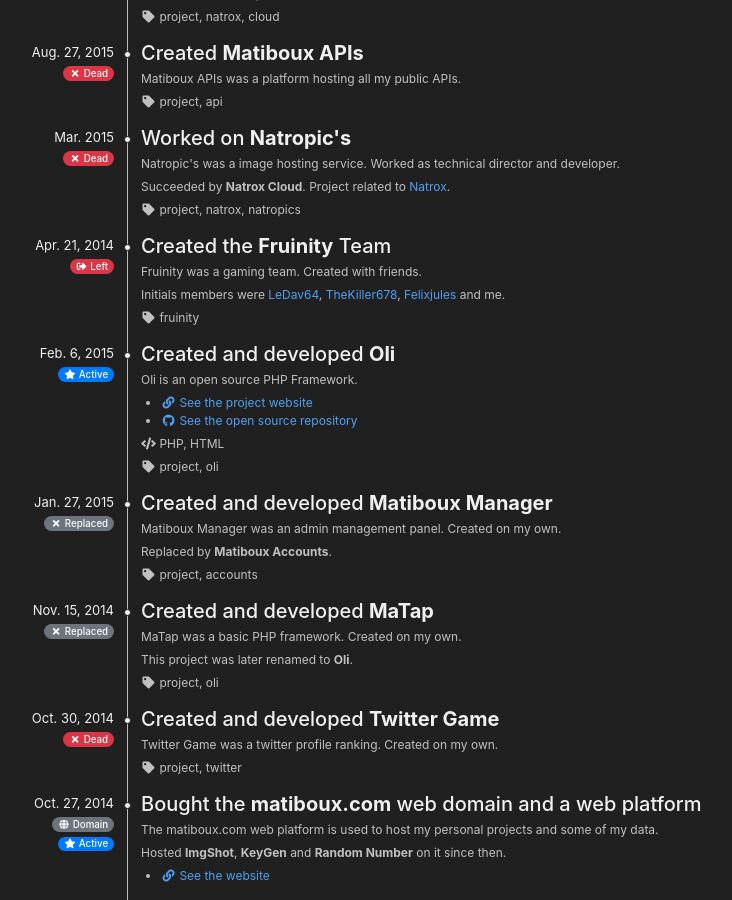
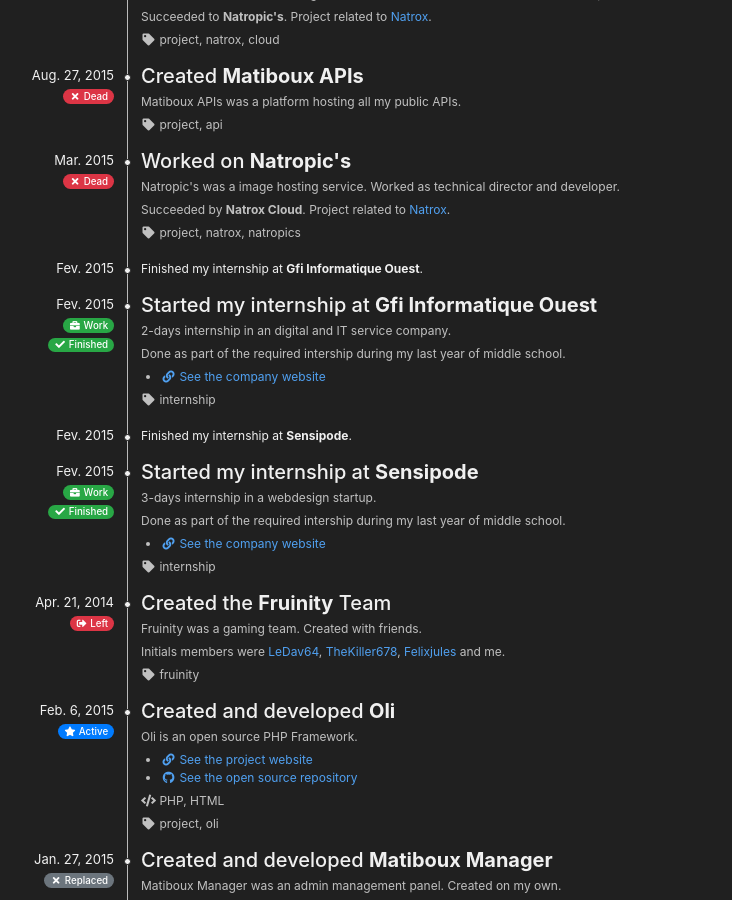
Before and after one commit to matiboux/matiboux.me, a Jekyll site: the page built from timeline.html, in a window 1280 px wide and 900 px high, scrolled down 5516 px. Shown: the whole window, without its empty margins (61-793 px from the left). Built offline with Jekyll 4.4.1, drawn with Linux system fonts in a browser that asks for light colours; nearby versions of some CDN libraries.

Commit message:
Added more internship events in the timeline + Added internship tags

```diff
--- a/_data/timeline.yml
+++ b/_data/timeline.yml
@@ -47,6 +47,7 @@
   date: June 12, 2019
   category: work
   status: finished
+  tags: internship
 
 - description: Developed a website for <b>Epidocs / Plannings</b>.
   links:
@@ -517,6 +518,36 @@
   status: dead
   tags: project, natrox, natropics
 
+- description: Finished my internship at <b>Gfi Informatique Ouest</b>.
+  date: Fev. 2015
+
+- title: Started my internship at <b>Gfi Informatique Ouest</b>
+  description:
+  - 2-days internship in an digital and IT service company.
+  - Done as part of the required intership during my last year of middle school.
+  links:
+  - title: <i class="fas fa-link fa-fw"></i> See the company website
+    href: https://gfi.world/
+  date: Fev. 2015
+  category: work
+  status: finished
+  tags: internship
+
+- description: Finished my internship at <b>Sensipode</b>.
+  date: Fev. 2015
+
+- title: Started my internship at <b>Sensipode</b>
+  description:
+  - 3-days internship in a webdesign startup.
+  - Done as part of the required intership during my last year of middle school.
+  links:
+  - title: <i class="fas fa-link fa-fw"></i> See the company website
+    href: https://www.sensipode.com/
+  date: Fev. 2015
+  category: work
+  status: finished
+  tags: internship
+
 - title: Created the <b>Fruinity</b> Team
   description:
   - Fruinity was a gaming team. Created with friends.
--- a/cv.html
+++ b/cv.html
@@ -69,7 +69,7 @@ container_class: mw-lg
 	</div>
 	<div class="item">
 		<div class="content">
-			<h4>GFI Informatique Ouest</h4>
+			<h4>Gfi Informatique Ouest</h4>
 			<p class="position">Intern (as part of the required internship in middle school)</p>
 			<ul>
 				<li>Discovery of a large company in the digital sector.</li>
```
